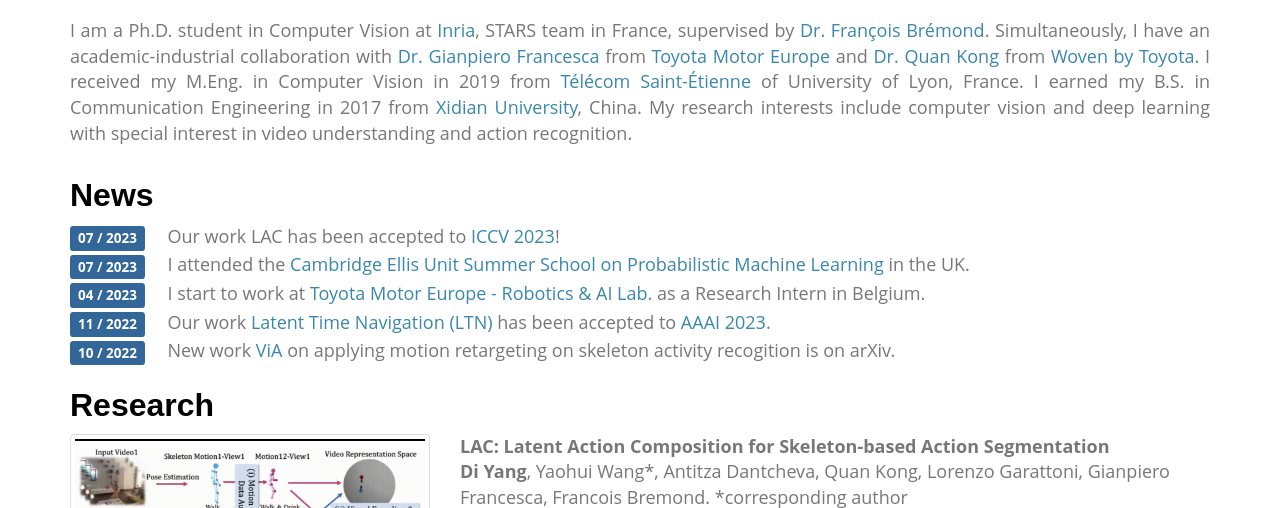
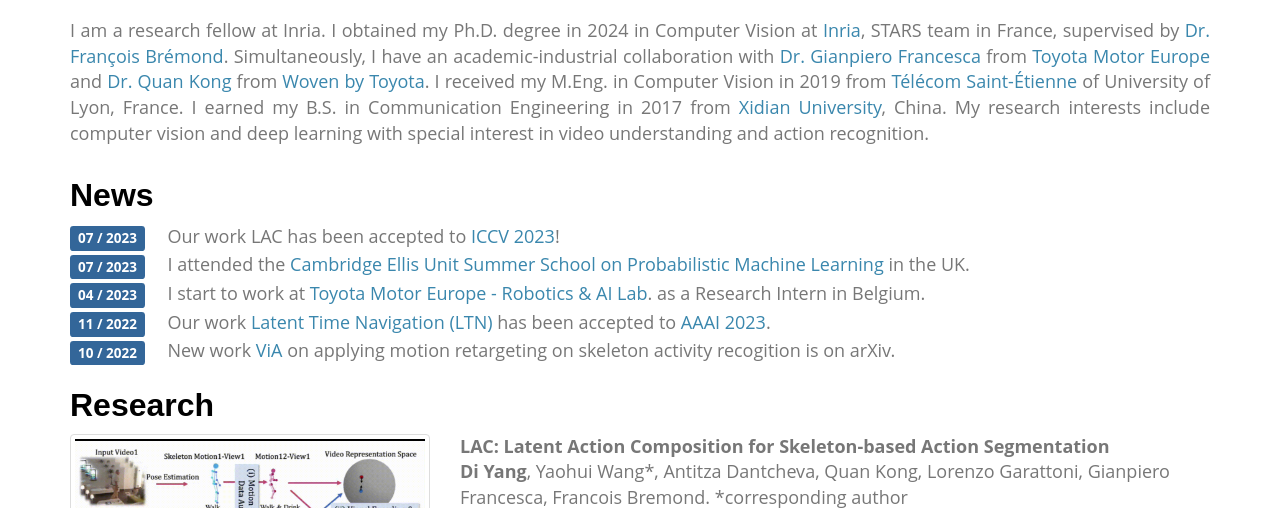
Before and after one commit to walker1126/walker1126.github.io, a plain HTML site: page index.html in a window 1280 px wide. Shown: the part 272-780 px from the top of the page. Drawn offline with Linux system fonts and the light colour scheme; files whose address does not match are found by name; a web font is replaced by a local one.

Commit message:
Update index.html

```diff
--- a/index.html
+++ b/index.html
@@ -70,7 +70,7 @@
 
 
          <p class="text-body", align="justify">
-         I am a Ph.D. student in Computer Vision at <a href='https://www.inria.fr/fr/centre-inria-sophia-antipolis-mediterranee' class="text-info">Inria</a>, STARS team in France, supervised by <a href='http://www-sop.inria.fr/members/Francois.Bremond/' class="text-info">Dr. François Brémond</a>. Simultaneously, I have an academic-industrial collaboration with <a href="https://scholar.google.com/citations?user=giSjEBMAAAAJ&hl=en/" class="text-info"> Dr. Gianpiero Francesca</a> from <a href="https://www.toyota-europe.com/" class="text-info">Toyota Motor Europe</a> and <a href="https://fusionk.github.io/quankong/" class="text-info"> Dr. Quan Kong</a> from <a href="https://woven.toyota/en/" class="text-info">Woven by Toyota</a>. I received my M.Eng. in Computer Vision in 2019 from <a href="https://www.telecom-st-etienne.fr" class="text-info">Télécom Saint-Étienne</a> of University of Lyon, France. I earned my B.S. in Communication Engineering in 2017 from <a href="https://en.xidian.edu.cn/" class="text-info">Xidian University</a>, China. My research interests include computer vision and deep learning with special interest in video understanding and action recognition.
+         I am a research fellow at Inria. I obtained my Ph.D. degree in 2024 in Computer Vision at <a href='https://www.inria.fr/fr/centre-inria-sophia-antipolis-mediterranee' class="text-info">Inria</a>, STARS team in France, supervised by <a href='http://www-sop.inria.fr/members/Francois.Bremond/' class="text-info">Dr. François Brémond</a>. Simultaneously, I have an academic-industrial collaboration with <a href="https://scholar.google.com/citations?user=giSjEBMAAAAJ&hl=en/" class="text-info"> Dr. Gianpiero Francesca</a> from <a href="https://www.toyota-europe.com/" class="text-info">Toyota Motor Europe</a> and <a href="https://fusionk.github.io/quankong/" class="text-info"> Dr. Quan Kong</a> from <a href="https://woven.toyota/en/" class="text-info">Woven by Toyota</a>. I received my M.Eng. in Computer Vision in 2019 from <a href="https://www.telecom-st-etienne.fr" class="text-info">Télécom Saint-Étienne</a> of University of Lyon, France. I earned my B.S. in Communication Engineering in 2017 from <a href="https://en.xidian.edu.cn/" class="text-info">Xidian University</a>, China. My research interests include computer vision and deep learning with special interest in video understanding and action recognition.
 
         <!-- News -->
         <div class="row" id="news" style="padding-top:60px; margin-top:-60px;">
```
